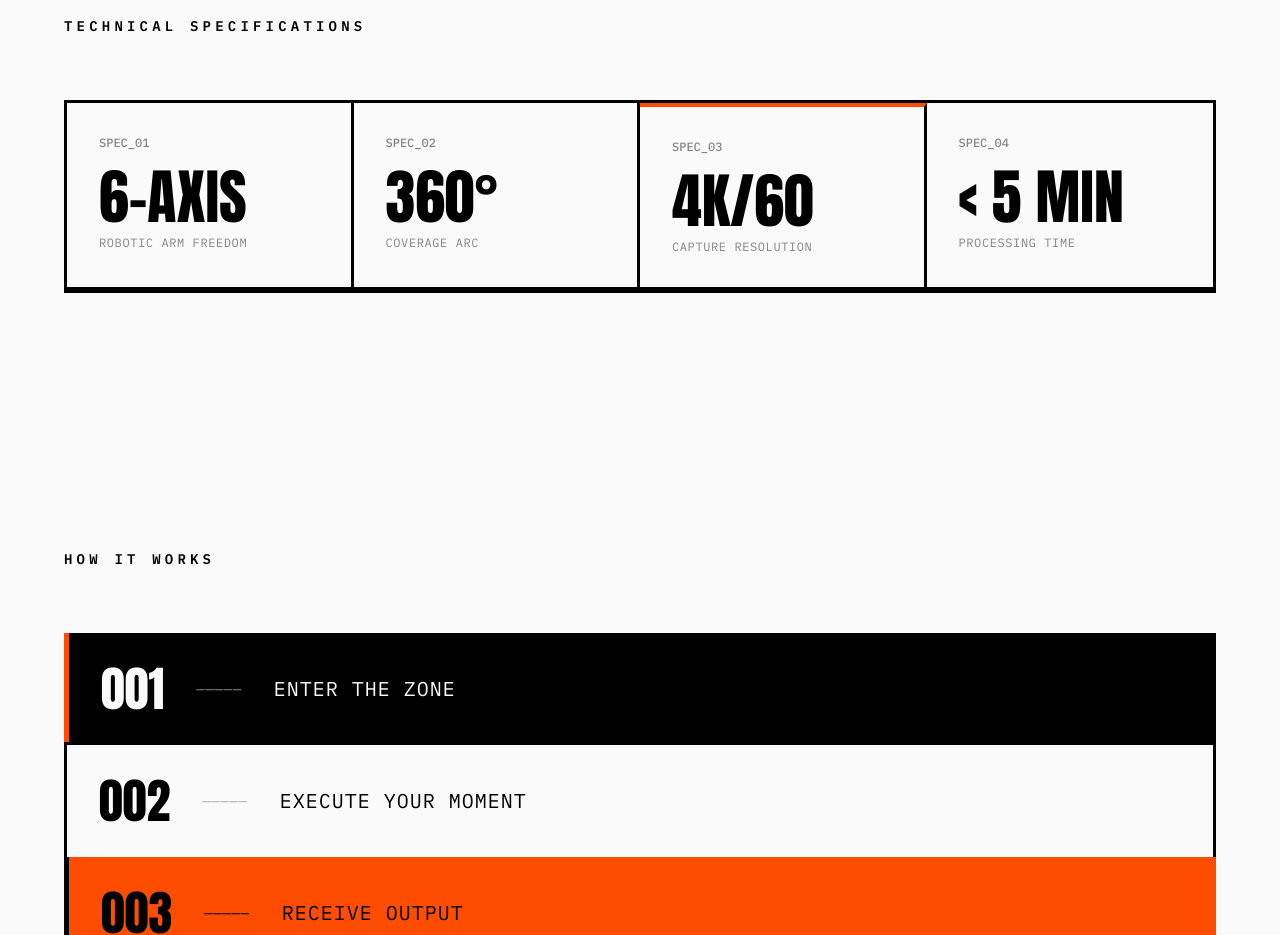
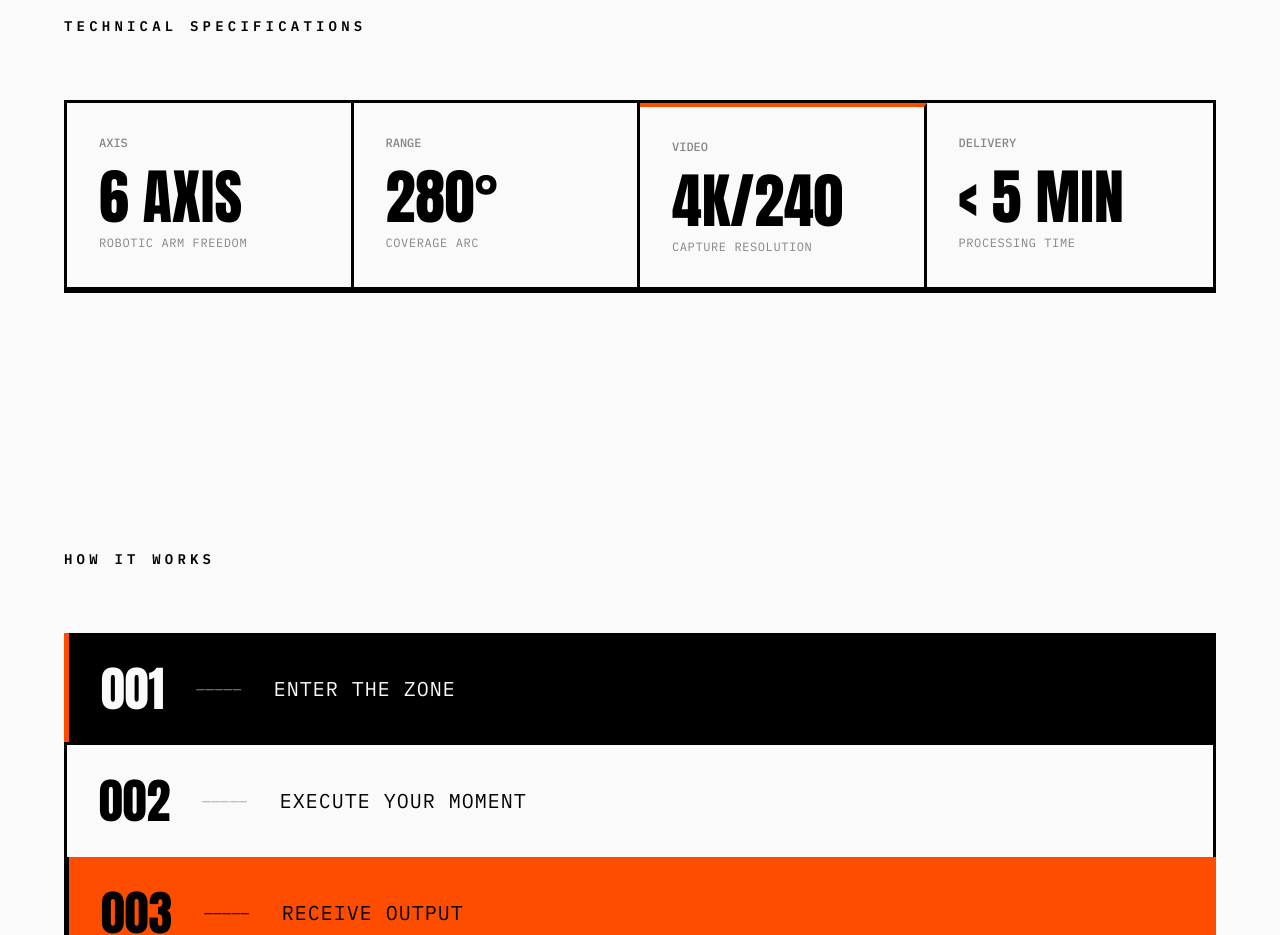
Before and after one commit to tushgaurav/glambot, a React (Vite) app: page / in a window 1280 px wide. Shown: the part 1580-2515 px from the top of the page. Built offline with nearby package versions, Linux system fonts and the light colour scheme.

Commit message:
chore: update specs

```diff
--- a/src/components/SpecsGrid.tsx
+++ b/src/components/SpecsGrid.tsx
@@ -5,10 +5,10 @@ interface SpecsGridProps {
 }
 
 const specs = [
-  { id: 'SPEC_01', value: '6-AXIS', label: 'ROBOTIC ARM FREEDOM' },
-  { id: 'SPEC_02', value: '360°', label: 'COVERAGE ARC' },
-  { id: 'SPEC_03', value: '4K/60', label: 'CAPTURE RESOLUTION', accent: true },
-  { id: 'SPEC_04', value: '< 5 MIN', label: 'PROCESSING TIME' },
+  { id: 'AXIS', value: '6 AXIS', label: 'ROBOTIC ARM FREEDOM' },
+  { id: 'RANGE', value: '280°', label: 'COVERAGE ARC' },
+  { id: 'VIDEO', value: '4K/240', label: 'CAPTURE RESOLUTION', accent: true },
+  { id: 'DELIVERY', value: '< 5 MIN', label: 'PROCESSING TIME' },
 ];
 
 const SpecsGrid = forwardRef<HTMLElement, SpecsGridProps>(({ visible }, ref) => {
```
